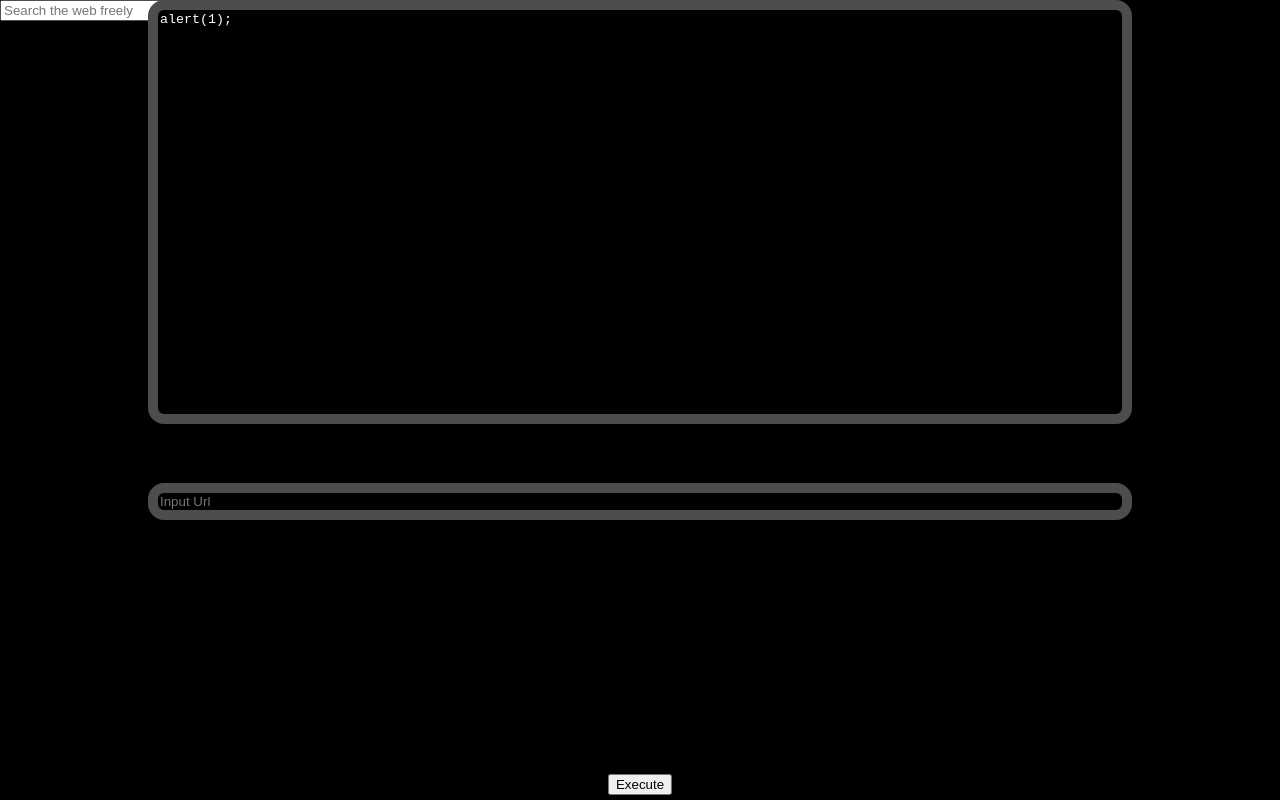
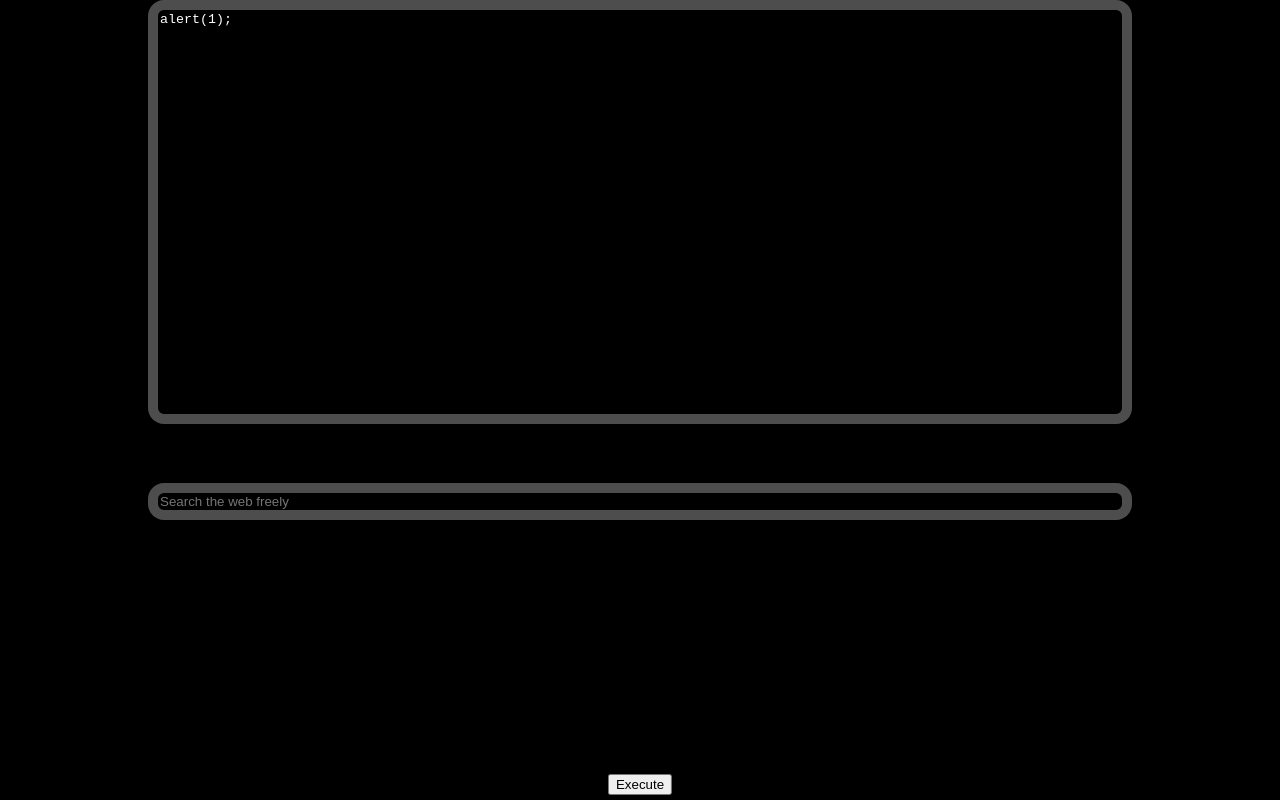
Before and after one commit to WaveDemure/termoxyfake, a plain HTML site: page home.html in a window 1280 px wide. Drawn offline with Linux system fonts and the light colour scheme.

Commit message:
Update home.html

```diff
--- a/home.html
+++ b/home.html
@@ -31,7 +31,7 @@
             resize: none;
         }
 
-        #inputUrl {
+        .inputUrl {
             color: white;
             position: absolute;
             left: 50vw;
@@ -66,7 +66,6 @@
       <input id="search-engine" value="https://www.google.com/search?q=%s" type="hidden"/>
       <input id="address" class="inputUrl" type="text" placeholder="Search the web freely" />
     </form>
-    <input type="text" id="inputUrl" placeholder="Input Url">
     <button id="exec">Execute</button>
 
 
```
